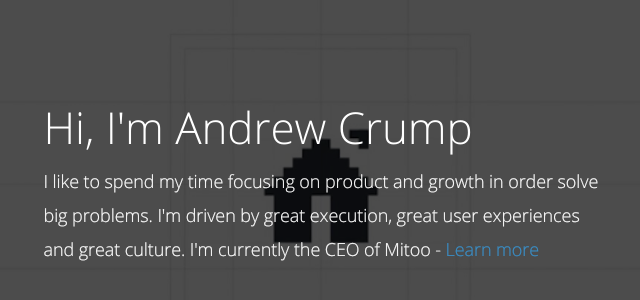
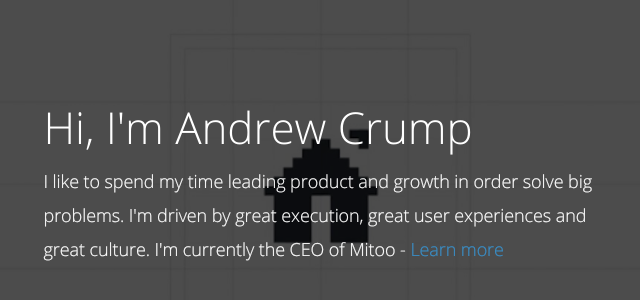
Before and after one commit to andycrump/andycrump.github.io, a plain HTML site: page index.html in a window 1280 px wide. Shown: the part 214-514 px from the top of the page, without its empty margins (319-959 px from the left). Drawn offline with Linux system fonts and the light colour scheme; files whose address does not match are found by name.

Commit message:
Copy change

```diff
--- a/index.html
+++ b/index.html
@@ -65,7 +65,7 @@
                                        Hi, I'm Andrew Crump
                                         </h1>
                       <h4 class="light text-white m-t-5" data-swiper-parallax="-15%" align='left'>
-                                       I like to spend my time focusing on product and growth in order solve big problems. I'm driven by great execution, great user experiences and great culture. I'm currently the CEO of Mitoo - <a href="https://angel.co/andycru_mp">Learn more</a>
+                                       I like to spend my time leading product and growth in order solve big problems. I'm driven by great execution, great user experiences and great culture. I'm currently the CEO of Mitoo - <a href="https://angel.co/andycru_mp">Learn more</a>
                                        </h4>
 
                     </div>
```
